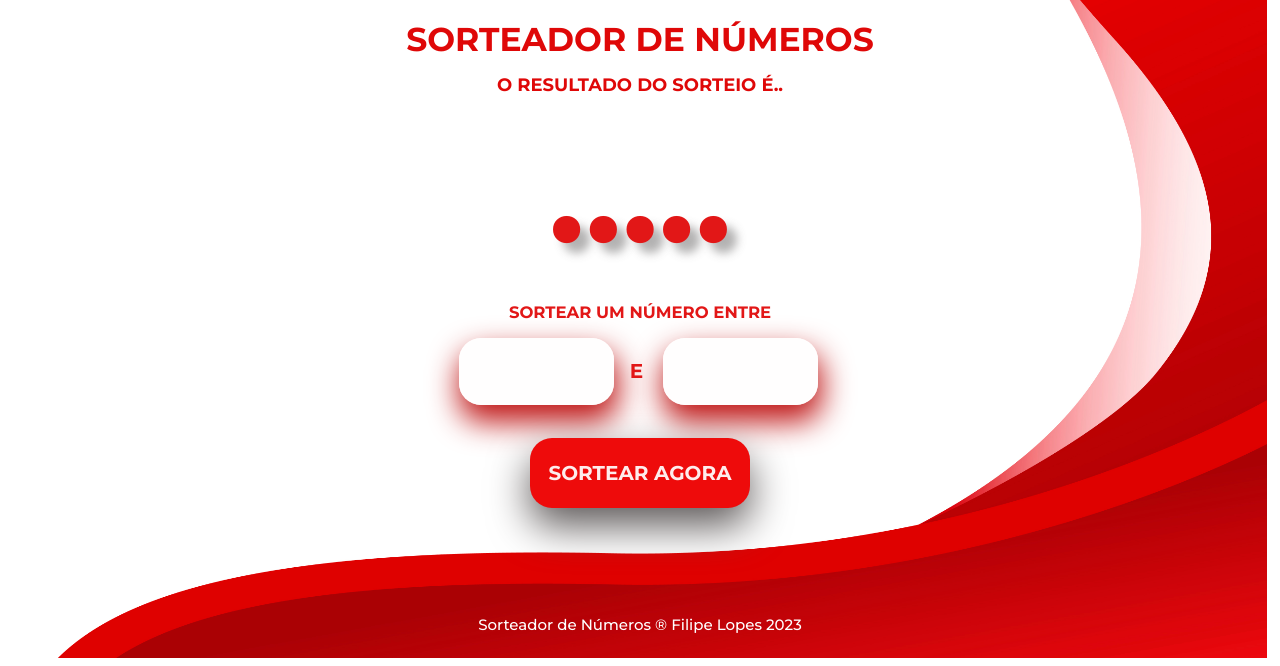
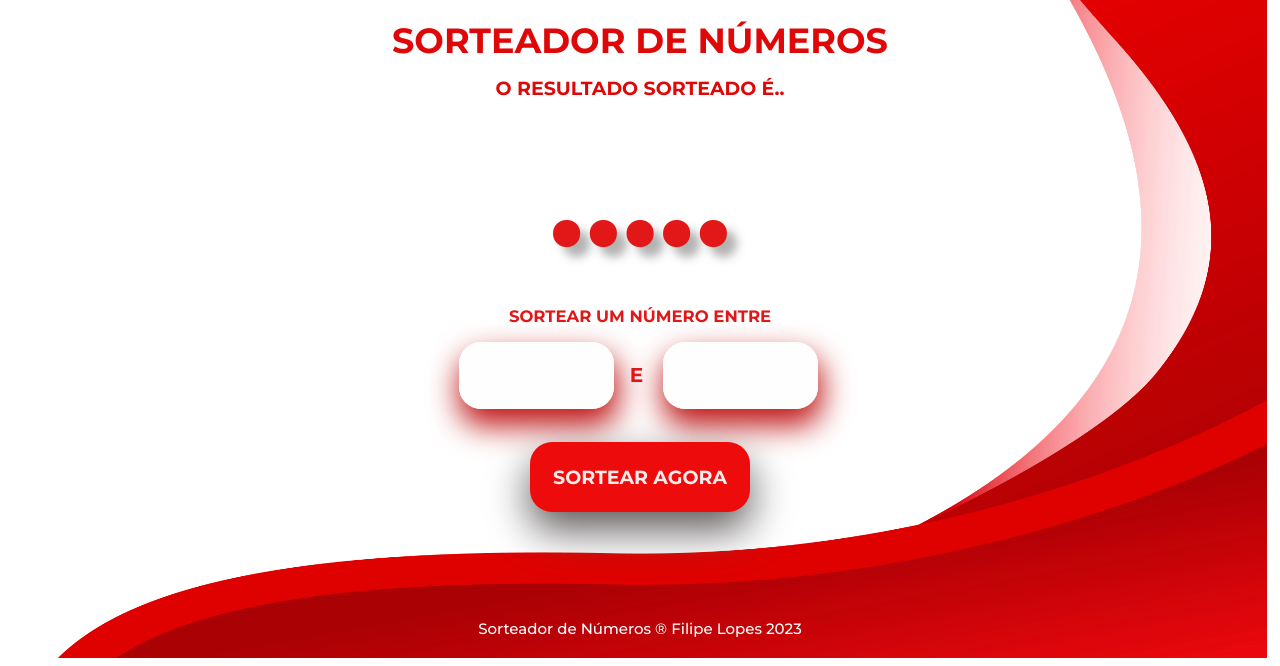
Before and after one commit to Filipeelopess98/Sorteador-de-N-meros, a plain HTML site: page index.html in a window 1280 px wide. Shown: the part 134-800 px from the top of the page. Drawn offline with Linux system fonts and the light colour scheme.

Commit message:
Ajustes no index, styles e script

```diff
--- a/index.html
+++ b/index.html
@@ -21,7 +21,7 @@
 
 <div class="container" >
     <h1 class="title">SORTEADOR DE NÚMEROS</h1>
-    <h4 class="result-text" class="result-text"> <b>O RESULTADO DO SORTEIO É.. </b></h4>
+    <h4 class="result-text" class="result-text"> <b>O RESULTADO SORTEADO É.. </b></h4>
 </div>
 
 <div class="resultadodosorteio">
--- a/script.js
+++ b/script.js
@@ -10,7 +10,7 @@
         const resultnumber = Math.floor(Math.random() * (inputmax - inputmin) + inputmin);
 
         if (inputmin >= inputmax) {
-            alert("Por favor preencha os números que vão ser sorteados")
+            alert("Preencha os números que vão ser sorteados")
 
         }else{
         result.innerHTML = resultnumber
--- a/styles.css
+++ b/styles.css
@@ -32,7 +32,7 @@
 .title {
 
     color: rgb(223, 8, 8);
-    font-size: 33px;
+    font-size: 35px;
     text-align: center;
     font-weight: 800;
     margin-top: 115px;
@@ -43,7 +43,7 @@
 .result-text {
 
     color: rgb(223, 8, 8);
-    font-size: 18px;
+    font-size: 19px;
     margin-top: 15px;
     font-weight: 700;
     text-align: center;
@@ -114,7 +114,7 @@
     border: none;
     border-radius: 22px;
     color: rgba(255, 255, 255, 0.925);
-    font-size: 20px;
+    font-size: 19px;
     font-weight: 700;
     align-items: center;
     display: block;
```
